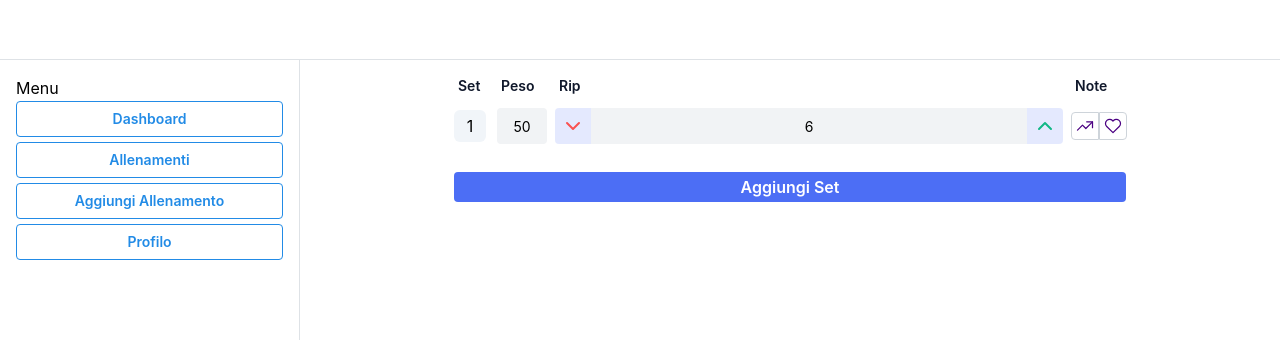
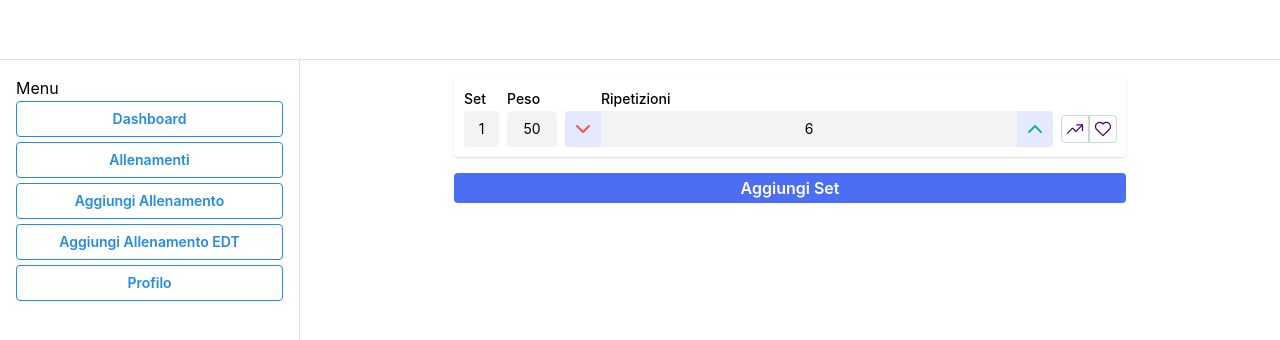
Before and after one commit to carlo-cento/gym-track, a Next.js app: page /workout in a window 1280 px wide. Shown: the top 340 px of the page. Built offline with nearby package versions, Linux system fonts and the light colour scheme.

Commit message:
workout simple form ui

```diff
--- a/src/app/workout/page.tsx
+++ b/src/app/workout/page.tsx
@@ -1,12 +1,13 @@
 'use client'
 
-import { Group, TextInput, Button, ActionIcon } from '@mantine/core'
+import { Group, TextInput, Button, ActionIcon, Card } from '@mantine/core'
 import { useForm } from '@mantine/form'
 import {
     IconChevronDown,
     IconChevronUp,
     IconHeart,
     IconTrendingUp,
+    IconX,
 } from '@tabler/icons-react'
 
 export default function Workout() {
@@ -26,13 +27,19 @@ export default function Workout() {
     })
 
     const fields = form.getValues().sets.map((item, index) => (
-        <div
-            className="grid grid-cols-[35px,50px,auto,55px] gap-2 items-center pb-3"
-            key={index}
+        <Card key={index} shadow="xs" className="mb-3" p={'xs'}>
+            <div className="absolute top-2 right-2">
+                {index > 0 && (
+                    <ActionIcon
+                        size={'xs'}
+                        color="red"
+                        onClick={() => form.removeListItem('sets', index)}
                     >
-            <div className="w-3 flex items-center justify-center h-8 bg-slate-100 px-4  rounded-md">
-                {item.key + 1}
+                        <IconX />
+                    </ActionIcon>
+                )}
             </div>
+            <div className="grid grid-cols-[35px,50px,auto,55px] gap-2 items-end ">
                 <TextInput
                     styles={() => ({
                         input: {
@@ -40,13 +47,27 @@ export default function Workout() {
                             paddingInline: 2,
                         },
                     })}
+                    readOnly
+                    label="Set"
+                    variant="filled"
+                    value={item.key + 1}
+                    key={form.key(`sets.${index}.key`)}
+                />
+                <TextInput
+                    styles={() => ({
+                        input: {
+                            textAlign: 'center',
+                            paddingInline: 2,
+                        },
+                    })}
+                    label="Peso"
                     variant="filled"
                     type="number"
                     placeholder="1kg"
                     key={form.key(`sets.${index}.peso`)}
                     {...form.getInputProps(`sets.${index}.peso`)}
                 />
-            <ActionIcon.Group>
+                <ActionIcon.Group className="flex items-end">
                     <ActionIcon
                         variant="filled"
                         color="#4c6ef526"
@@ -68,6 +89,7 @@ export default function Workout() {
                                 paddingInline: 2,
                             },
                         })}
+                        label="Ripetizioni"
                         variant="filled"
                         type="number"
                         placeholder="8"
@@ -90,7 +112,7 @@ export default function Workout() {
                     </ActionIcon>
                 </ActionIcon.Group>
 
-            <ActionIcon.Group className="flex items-center">
+                <ActionIcon.Group className="flex items-end pb-1">
                     <ActionIcon
                         onClick={() => {
                             form.setFieldValue(
@@ -108,7 +130,9 @@ export default function Workout() {
                         <IconTrendingUp
                             size={20}
                             color={
-                            form.values.sets[index].isUp ? 'white' : 'indigo'
+                                form.values.sets[index].isUp
+                                    ? 'white'
+                                    : 'indigo'
                             }
                             stroke={1.5}
                         />
@@ -124,17 +148,11 @@ export default function Workout() {
                     </ActionIcon>
                 </ActionIcon.Group>
             </div>
+        </Card>
     ))
 
     return (
         <div className="max-w-2xl mx-auto">
-            <div className="grid grid-cols-[35px,50px,auto,55px] gap-2 items-center pb-3 font-semibold text-sm text-slate-900">
-                <span className="px-1">Set</span>
-                <span className="px-1">Peso</span>
-                <span className="px-1">Rip</span>
-                <span className="px-1">Note</span>
-            </div>
-
             {fields}
 
             <Group justify="center" mt="md">
--- a/src/components/Navbar.tsx
+++ b/src/components/Navbar.tsx
@@ -36,6 +36,15 @@ export function Navbar() {
                 variant="outline"
                 mb={5}
                 component="a"
+                href="/workoutEDT"
+            >
+                Aggiungi Allenamento EDT
+            </Button>
+            <Button
+                fullWidth
+                variant="outline"
+                mb={5}
+                component="a"
                 href="/profile"
             >
                 Profilo
```
Lines whose indentation alone changed are shown as unchanged.
